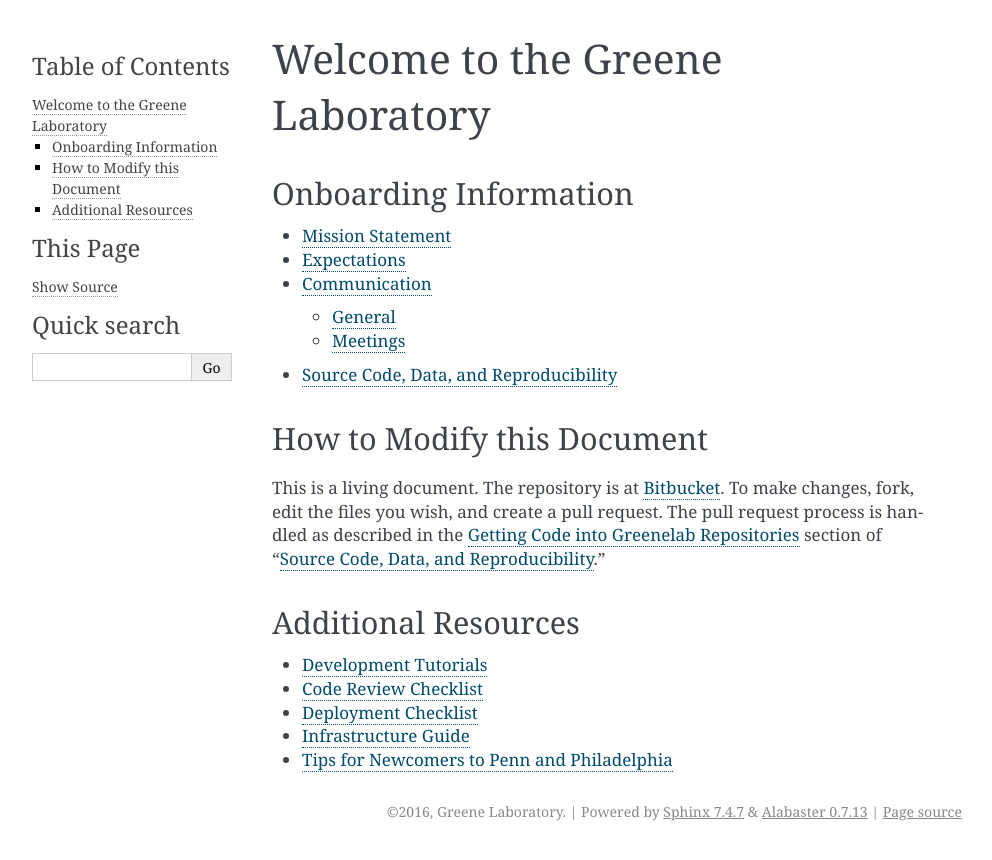
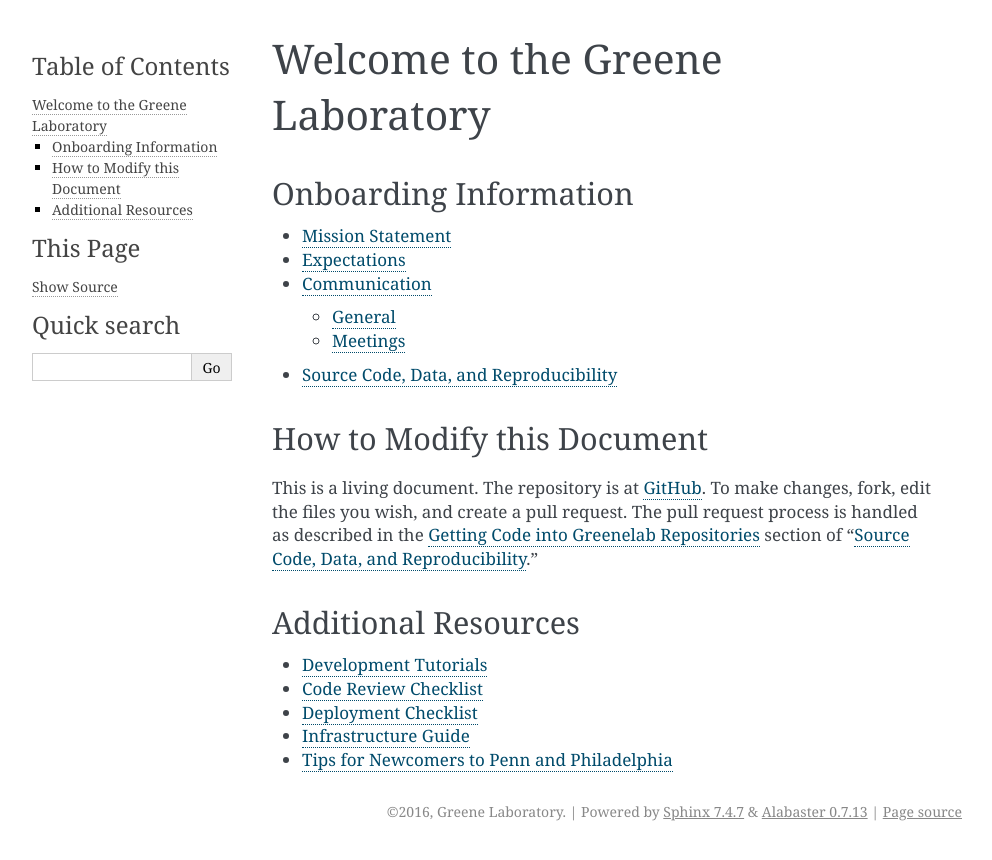
Before and after one commit to greenelab/onboarding, a Sphinx documentation site: the page built from source/index.rst, in a window 1280 px wide. Shown: the top 860 px of the page, without its empty margins (148-1140 px from the left). Built offline with Sphinx 7.4.7, drawn with Linux system fonts in a browser that asks for light colours.

Commit message:
bitbucket -> github in index

```diff
--- a/source/index.rst
+++ b/source/index.rst
@@ -21,7 +21,7 @@ How to Modify this Document
 ===========================
 
 This is a living document. The repository is at
-`Bitbucket <http://bitbucket.org/greenelab/onboarding/>`_. To make changes,
+`GitHub <https://github.com/greenelab/onboarding>`_. To make changes,
 fork, edit the files you wish, and create a pull request. The pull request
 process is handled as described in the
 :ref:`Getting Code into Greenelab Repositories <pull-request-process>`
```
